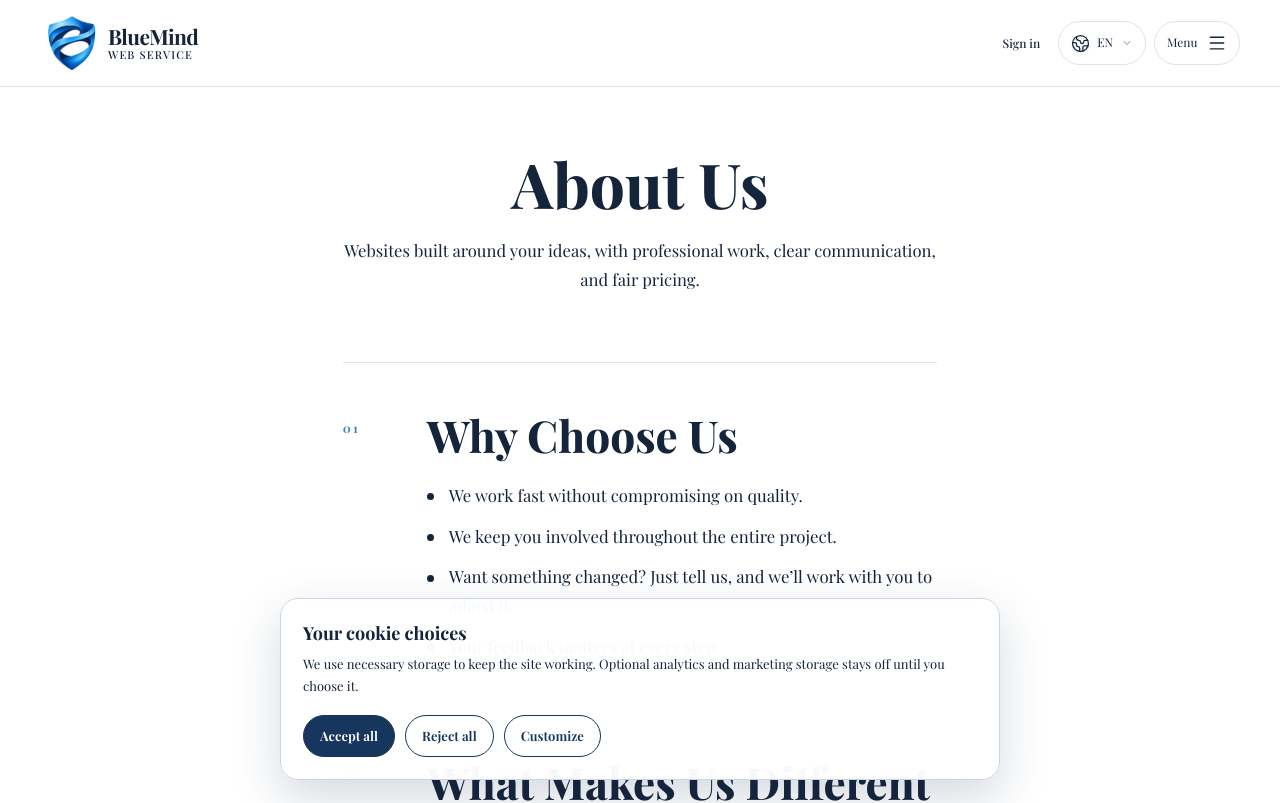
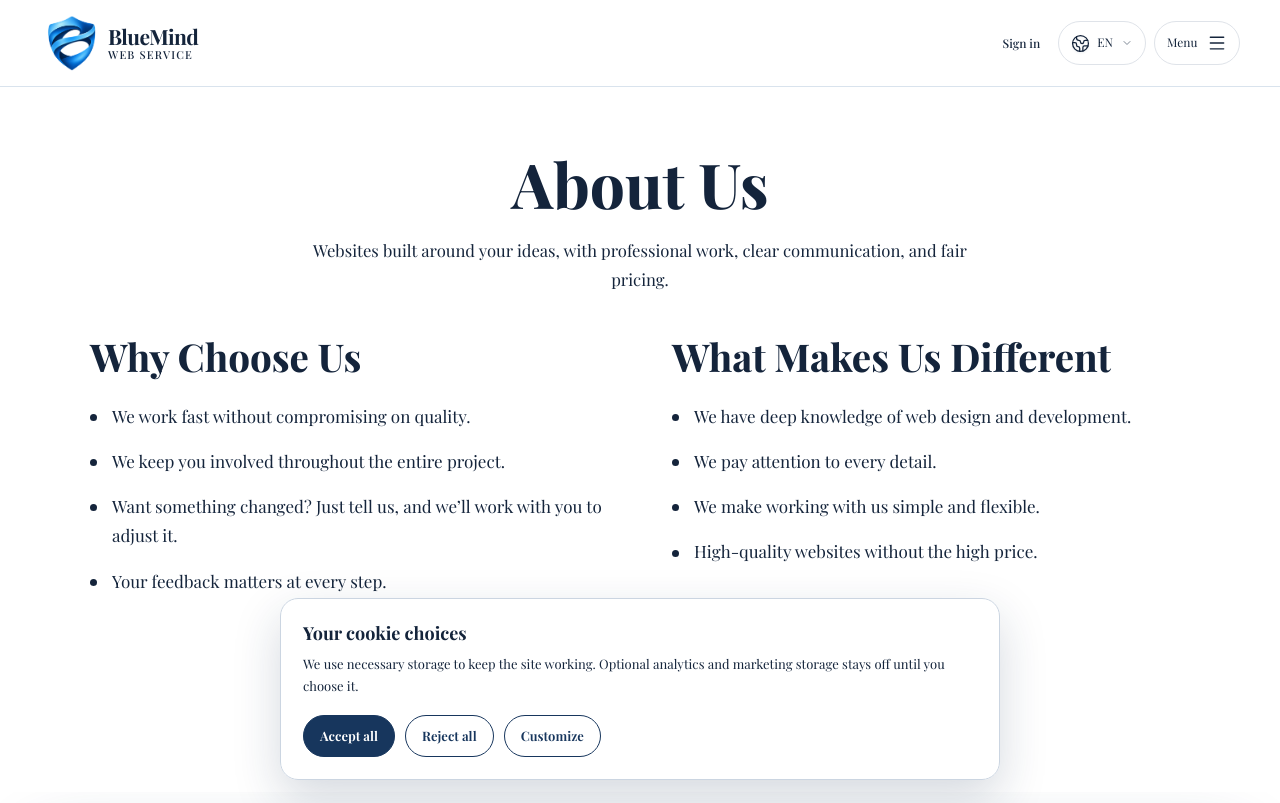
Before and after one commit to m1o223/bluem-ndwebs-rv-cefronend, a Next.js app: page /about in a window 1280 px wide. Shown: the top 803 px of the page. Built offline with nearby package versions, Linux system fonts and the light colour scheme.

Commit message:
Reflow About Us content into two columns

```diff
--- a/app/about/about.module.css
+++ b/app/about/about.module.css
@@ -1,10 +1,10 @@
 .content {
-  width: min(980px, calc(100% - 64px));
+  width: min(1100px, calc(100% - 64px));
 }
 
 .intro {
   max-width: 760px;
-  margin: 0 auto clamp(44px, 6vw, 68px);
+  margin: 0 auto clamp(28px, 4vw, 42px);
   text-align: center;
 }
 
@@ -14,61 +14,48 @@
   font-size: clamp(38px, 5vw, 62px);
   font-weight: 650;
   line-height: 1.08;
+  text-align: center !important;
 }
 
 .intro p {
-  max-width: 650px;
+  max-width: 680px;
   margin: 18px auto 0;
   color: var(--bluemind-text);
   font-size: clamp(1rem, 1.3vw, 1.15rem);
   line-height: 1.75;
+  text-align: center !important;
 }
 
 .textSections {
   display: grid;
-  gap: 0;
+  grid-template-columns: repeat(2, minmax(0, 1fr));
+  gap: clamp(48px, 5vw, 64px);
 }
 
 .section {
-  display: grid;
-  grid-template-columns: 64px minmax(0, 1fr);
-  gap: 20px;
-  align-items: start;
-  padding: clamp(30px, 4vw, 48px) 0;
-  border-top: 1px solid rgb(23 74 135 / 14%);
+  min-width: 0;
   scroll-margin-top: clamp(104px, 12vw, 144px);
-}
-
-.section:last-child {
-  border-bottom: 1px solid rgb(23 74 135 / 14%);
-}
-
-.sectionMarker {
-  padding-top: 7px;
-  color: #3e83bd;
-  font-size: .78rem;
-  font-weight: 700;
-  letter-spacing: .16em;
 }
 
 .sectionCopy {
   min-width: 0;
-  max-width: 820px;
+  max-width: none;
+  text-align: start;
 }
 
 .sectionCopy h2 {
   margin: 0;
   color: var(--bluemind-blue);
-  font-size: clamp(28px, 3.5vw, 44px);
+  font-size: clamp(28px, 3vw, 40px);
   font-weight: 650;
   line-height: 1.12;
 }
 
 .pointList {
   display: grid;
-  gap: 12px;
+  gap: 16px;
   list-style: none;
-  margin: 22px 0 0;
+  margin: 24px 0 0;
   padding: 0;
 }
 
@@ -76,7 +63,7 @@
   position: relative;
   padding-inline-start: 22px;
   color: var(--bluemind-text);
-  font-size: var(--text-readable);
+  font-size: clamp(1.0625rem, 1.2vw, 1.125rem);
   line-height: 1.72;
 }
 
@@ -99,9 +86,8 @@
   .content { width: calc(100% - 32px); }
   .intro { margin-bottom: 32px; }
   .intro p { margin-top: 15px; }
-  .section { grid-template-columns: 42px minmax(0, 1fr); gap: 12px; padding-block: 28px; }
-  .sectionMarker { padding-top: 5px; font-size: .7rem; }
+  .textSections { grid-template-columns: minmax(0, 1fr); gap: 38px; }
   .sectionCopy h2 { font-size: clamp(27px, 8.5vw, 36px); }
-  .pointList { gap: 10px; margin-top: 18px; }
-  .pointList li { padding-inline-start: 19px; font-size: .96rem; }
+  .pointList { gap: 12px; margin-top: 18px; }
+  .pointList li { padding-inline-start: 20px; font-size: 1.0625rem; }
 }
--- a/app/about/page.tsx
+++ b/app/about/page.tsx
@@ -29,7 +29,6 @@ export default function AboutPage() {
                 data-page-reveal-group={`about-section-${index + 1}`}
                 aria-labelledby={`${section.id}-title`}
               >
-                <div className={styles.sectionMarker} aria-hidden="true">0{index + 1}</div>
                 <div className={styles.sectionCopy}>
                   <h2 id={`${section.id}-title`}>{section.title}</h2>
                   <PointList points={section.points} />
```
